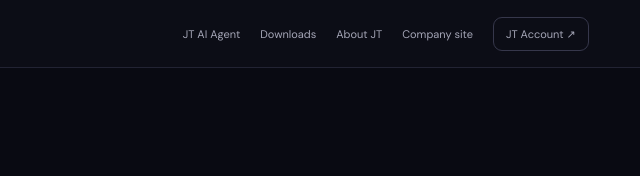
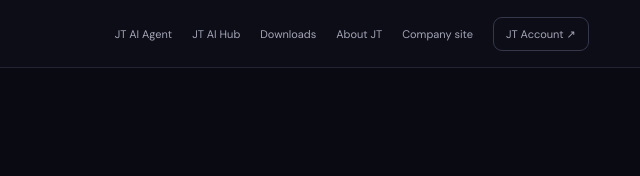
Before and after one commit to Tech-guy7-sys/JT-Digital-World-001, a website: page jt-apps/index.html in a window 1280 px wide. Shown: the top 176 px of the page, 640-1280 px from the left. Drawn offline with Linux system fonts and the light colour scheme.

Commit message:
Add JT AI Hub to the app ecosystem navigation

```diff
--- a/jt-apps/index.html
+++ b/jt-apps/index.html
@@ -1,7 +1,7 @@
 <!doctype html>
 <html lang="en"><head><meta charset="utf-8"><meta name="viewport" content="width=device-width,initial-scale=1"><meta name="theme-color" content="#090a12"><meta name="description" content="Explore the JT Digital World ecosystem: interactive creative workspaces, AI products and platform-specific downloads."><title>JT Apps — JT Digital World</title><link rel="stylesheet" href="app.css"><style>
 :root{--accent:#8f9dff;--accent2:#6ce1e8}.app-hero{min-height:310px}.app-art{min-height:290px}.app-grid{display:grid;grid-template-columns:repeat(3,minmax(0,1fr));gap:15px}.app-tile{display:flex;flex-direction:column;min-height:255px;text-decoration:none;color:inherit;padding:22px;border:1px solid #292a3c;border-radius:19px;background:linear-gradient(145deg,#141927,#0b0e18);transition:.22s}.app-tile:hover{border-color:var(--a);transform:translateY(-4px);box-shadow:0 18px 45px #0004}.tile-icon{width:47px;height:47px;border-radius:15px;display:grid;place-items:center;background:linear-gradient(145deg,var(--a),var(--b));font-size:18px;font-weight:900;color:#080e19}.tile-type{margin-top:19px;font-size:9px;letter-spacing:1.2px;color:var(--b);font-weight:900}.app-tile h3{font:700 17px Manrope;margin:7px 0}.app-tile p{font-size:11px;line-height:1.75;color:#a2a7ba;flex:1}.tile-open{margin-top:12px;padding-top:13px;border-top:1px solid #ffffff12;font-size:11px;color:#e4eaff;font-weight:800}.app-hero h1{max-width:720px}.catalog-note{padding:16px 18px;border:1px solid #ffffff15;border-radius:15px;background:#ffffff05;color:#aeb8cb;font-size:12px;line-height:1.8;margin:28px 0 0}@media(max-width:800px){.app-grid{grid-template-columns:repeat(2,1fr)}}@media(max-width:550px){.app-grid{grid-template-columns:1fr}}
-.tile-preview{display:block;width:100%;aspect-ratio:16/9;object-fit:cover;border-radius:12px;border:1px solid #ffffff17;margin:13px 0 3px;background:#090b14;box-shadow:0 10px 24px #0003}.app-tile{overflow:hidden}.app-tile .tile-icon{width:39px;height:39px;border-radius:12px;font-size:15px}.app-tile:hover .tile-preview{border-color:var(--b);filter:saturate(1.08)}.app-tile p{min-height:58px}</style></head><body><header class="app-top"><a class="app-brand" href="/"><span class="app-mark">JT</span><span><strong>JT Digital World</strong><small>APP ECOSYSTEM</small></span></a><nav class="app-nav"><a href="/jt-ai-agent/">JT AI Agent</a><a href="/download.html">Downloads</a><a href="/about.html">About JT</a><a href="/home.html">Company site</a><a class="account-link" href="/account-settings.html">JT Account ↗</a></nav></header>
+.tile-preview{display:block;width:100%;aspect-ratio:16/9;object-fit:cover;border-radius:12px;border:1px solid #ffffff17;margin:13px 0 3px;background:#090b14;box-shadow:0 10px 24px #0003}.app-tile{overflow:hidden}.app-tile .tile-icon{width:39px;height:39px;border-radius:12px;font-size:15px}.app-tile:hover .tile-preview{border-color:var(--b);filter:saturate(1.08)}.app-tile p{min-height:58px}</style></head><body><header class="app-top"><a class="app-brand" href="/"><span class="app-mark">JT</span><span><strong>JT Digital World</strong><small>APP ECOSYSTEM</small></span></a><nav class="app-nav"><a href="/jt-ai-agent/">JT AI Agent</a><a href="/jt-ai-hub/">JT AI Hub</a><a href="/download.html">Downloads</a><a href="/about.html">About JT</a><a href="/home.html">Company site</a><a class="account-link" href="/account-settings.html">JT Account ↗</a></nav></header>
 <main class="app-main"><section class="app-hero"><div><div class="app-eyebrow">THE JT APP ECOSYSTEM</div><h1>One ecosystem.<br><span>Distinct experiences.</span></h1><p>Choose the way you want to work. Creative apps such as JT Studio and JT Motion open straight into their workspaces. The other products open their own branded websites, with product information, workspace launch links and a dedicated downloads page.</p><div class="app-actions"><a class="app-button primary" href="/jt-apps/jt-studio/#workspace-tool">Open JT Studio ↗</a><a class="app-button secondary" href="/download.html">Desktop downloads</a></div></div><div class="app-art"><div class="art-grid"></div><div class="art-orbit"></div><div class="art-glyph">JT</div><div class="floating-panel fp-a"><b>DIRECT WORKSPACES</b><small>Studio · Motion · Stream</small></div><div class="floating-panel fp-b"><b>PRODUCT WEBSITES</b><small>Features · Downloads · Help</small></div><div class="floating-panel fp-c"><b>JT ECOSYSTEM</b><small>One brand · Distinct tools</small></div></div></section>
 <section><div class="section-head"><h2>Choose your experience.</h2><p>Each tile takes you to the right destination: a workspace for creating, or a full product site for learning about a tool and choosing its available download.</p></div><div class="app-grid">
 <a class="app-tile" href="/jt-apps/jt-studio/#workspace-tool" style="--a:#72e5cb;--b:#7da9ff"><div class="tile-icon">♫</div><img class="tile-preview" src="/assets/app-dashboard/studio.svg" alt="JT Studio workspace interface preview" loading="lazy"><span class="tile-type">OPEN WORKSPACE DIRECTLY</span><h3>JT Studio</h3><p>Start a creative audio session, test your microphone, record audio locally, and organise tracks and mix notes.</p><span class="tile-open">Launch Studio workspace ↗</span></a>
```
